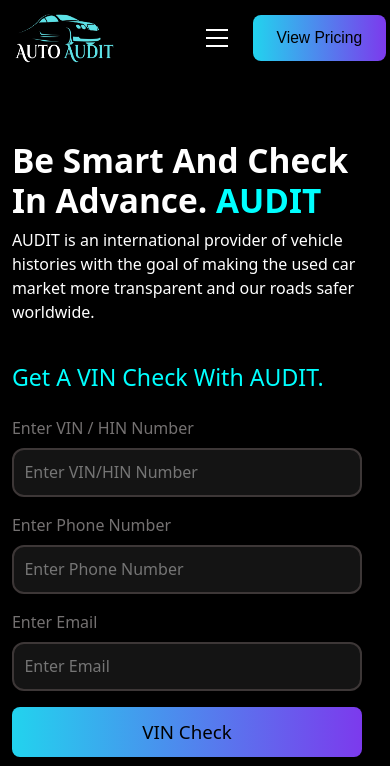
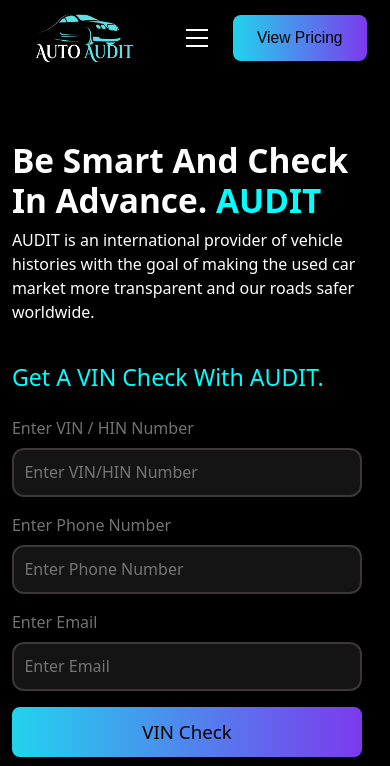
Before and after one commit to SHAHWAIZforever/Auto-audit, a plain HTML site: page index.html in a window 390 px wide. Shown: the top 766 px of the page. Drawn offline with nearby package versions, Linux system fonts and the light colour scheme.

Commit message:
Update style.css

```diff
--- a/style.css
+++ b/style.css
@@ -1134,4 +1134,8 @@ ul.arrow-list li::before {
     padding-left: 20px;
     padding-right: 20px;
   }
+  .navbar{
+    padding-left: 20px;
+    padding-right: 20px;
+  }
 }
```
